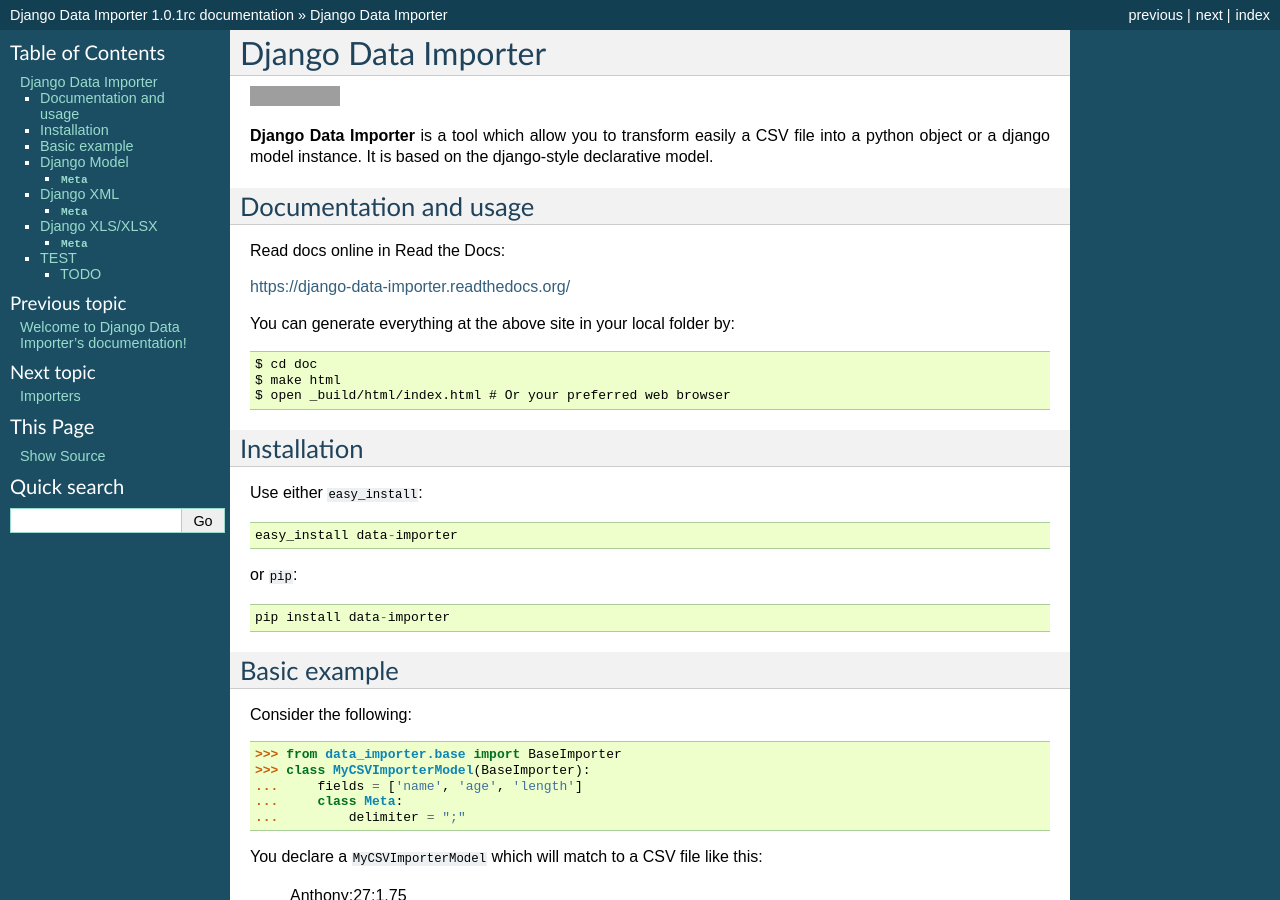
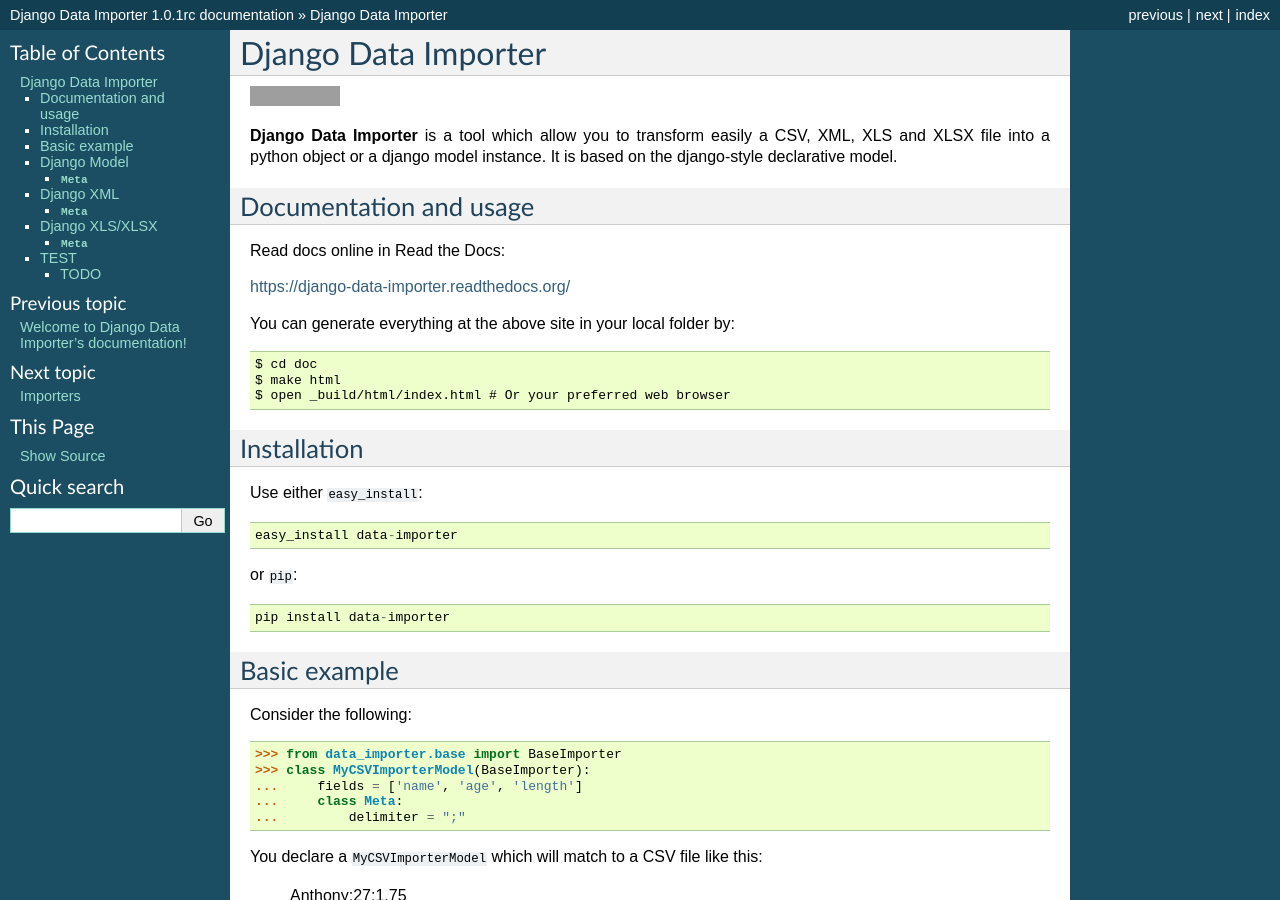
Before and after one commit to valdergallo/data-importer, a Sphinx documentation site: the page built from docs/source/readme.rst, in a window 1280 px wide and 900 px high. Built offline with Sphinx 7.4.7, drawn with Linux system fonts in a browser that asks for light colours; formulas are drawn with MathJax 3; grey boxes are pictures that could not be loaded.

Commit message:
Fixed readme

```diff
--- a/README.rst
+++ b/README.rst
@@ -4,8 +4,7 @@
 .. image:: https://travis-ci.org/valdergallo/django-data-importer.png?branch=master
     :target: https://travis-ci.org/valdergallo/django-data-importer
 
-**Django Data Importer** is a tool which allow you to transform easily a CSV file into a python object or a django model instance.
-It is based on the django-style declarative model.
+**Django Data Importer** is a tool which allow you to transform easily a CSV, XML, XLS and XLSX file into a python object or a django model instance. It is based on the django-style declarative model.
 
 .. toctree::
    :maxdepth: 2
--- a/docs/source/readme.rst
+++ b/docs/source/readme.rst
@@ -4,8 +4,7 @@
 .. image:: https://travis-ci.org/valdergallo/django-data-importer.png?branch=master
     :target: https://travis-ci.org/valdergallo/django-data-importer
 
-**Django Data Importer** is a tool which allow you to transform easily a CSV file into a python object or a django model instance.
-It is based on the django-style declarative model.
+**Django Data Importer** is a tool which allow you to transform easily a CSV, XML, XLS and XLSX file into a python object or a django model instance. It is based on the django-style declarative model.
 
 .. toctree::
    :maxdepth: 2
```
